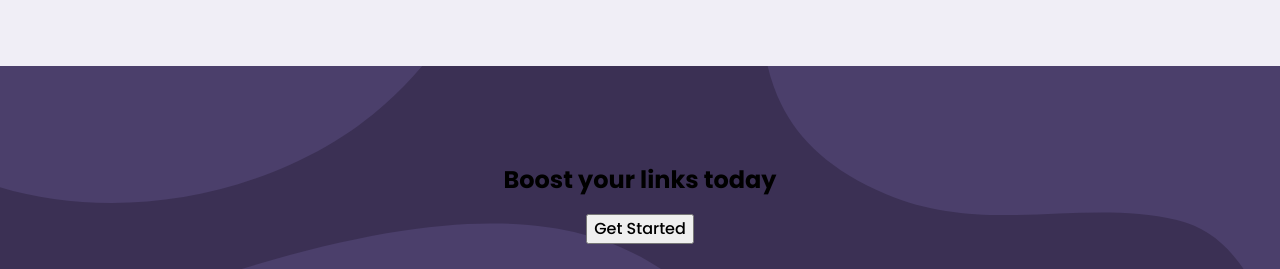
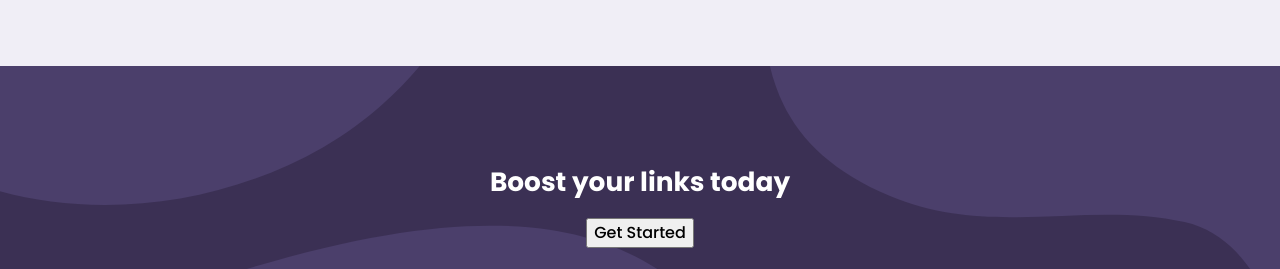
Before and after one commit to JuliAlchemDev/FM-url-shortening-api, a plain HTML site: page index.html in a window 1280 px wide. Shown: the part 2437-2706 px from the top of the page. Drawn offline with Linux system fonts and the light colour scheme.

Commit message:
feat(css): style .footer__title

```diff
--- a/assets/styles/styles.css
+++ b/assets/styles/styles.css
@@ -456,6 +456,12 @@ body {
   height: 100%;
   object-fit: cover;
 }
+
+.footer__title {
+  color: var(--clr-basic-white);
+  font-size: var(--fs-preset-8);
+}
+
 /* ========== END FOOTER SECTION ========== */
 
 /*
```
